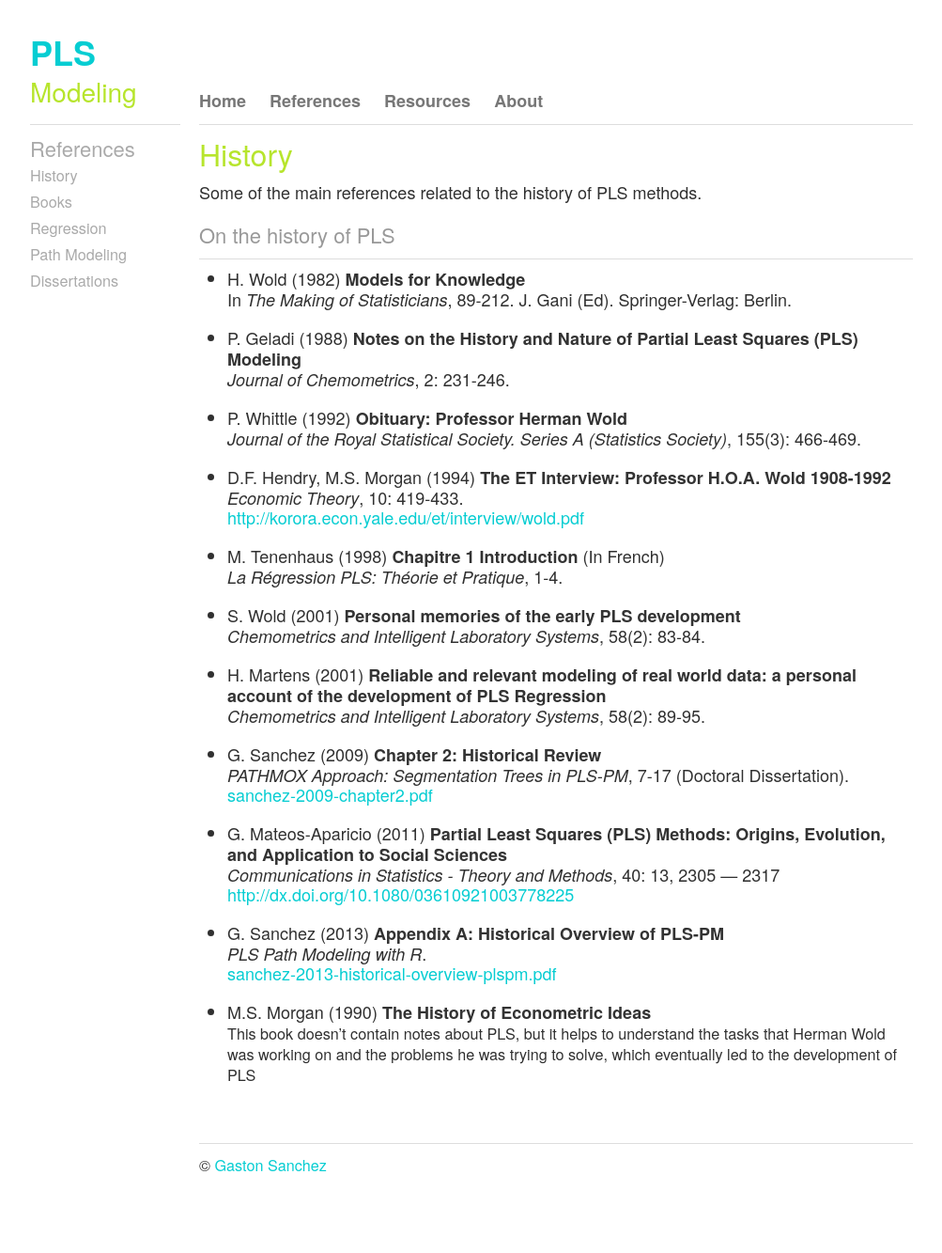
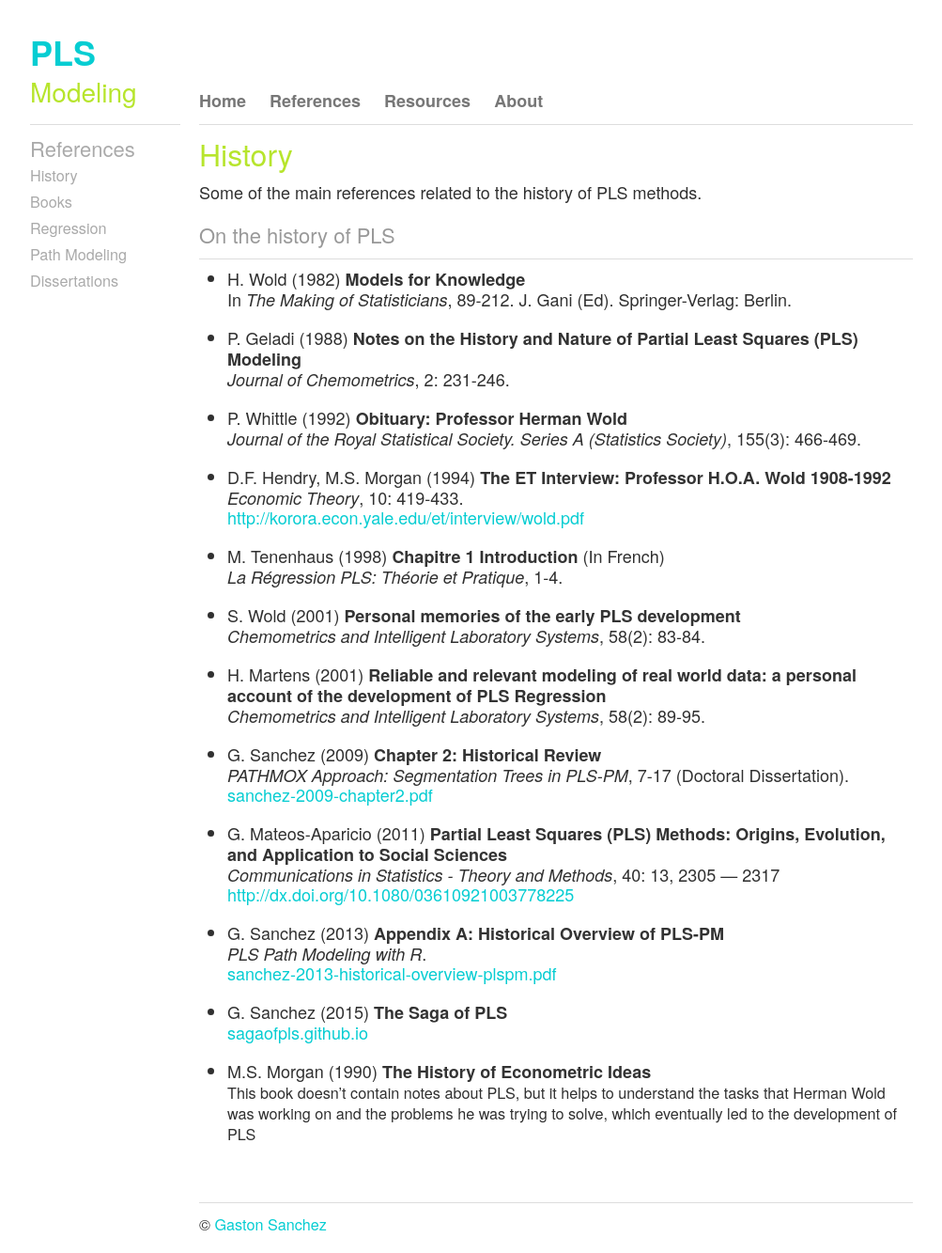
Before and after one commit to plsmodeling/plsmodeling.github.io, a Jekyll site: the page built from references/history.md, in a window 1280 px wide. Shown: the whole page at 94% size, without its empty margins (138-1141 px from the left). Built offline with Jekyll 4.4.1, drawn with Linux system fonts in a browser that asks for light colours; Markdown is read by kramdown in place of the engine named in the settings; before the commit the page ends 1270 px from its top, so only the background shows below that.

Commit message:
add saga of pls reference

```diff
--- a/references/history.md
+++ b/references/history.md
@@ -47,6 +47,9 @@ In *The Making of Statisticians*, 89-212. J. Gani (Ed). Springer-Verlag: Berlin.
 *PLS Path Modeling with R*.<br>
 <a href="sanchez-2013-historical-overview-plspm.pdf" target="_target">sanchez-2013-historical-overview-plspm.pdf</a>
 
+- G. Sanchez (2015) **The Saga of PLS**<br>
+<a href="http://sagaofpls.github.io" target="_target">sagaofpls.github.io</a>
+
 
 
 - M.S. Morgan (1990) **The History of Econometric Ideas**<br>
```
Also changed, not shown: index.md (+3 -0 lines), 3 other files.
